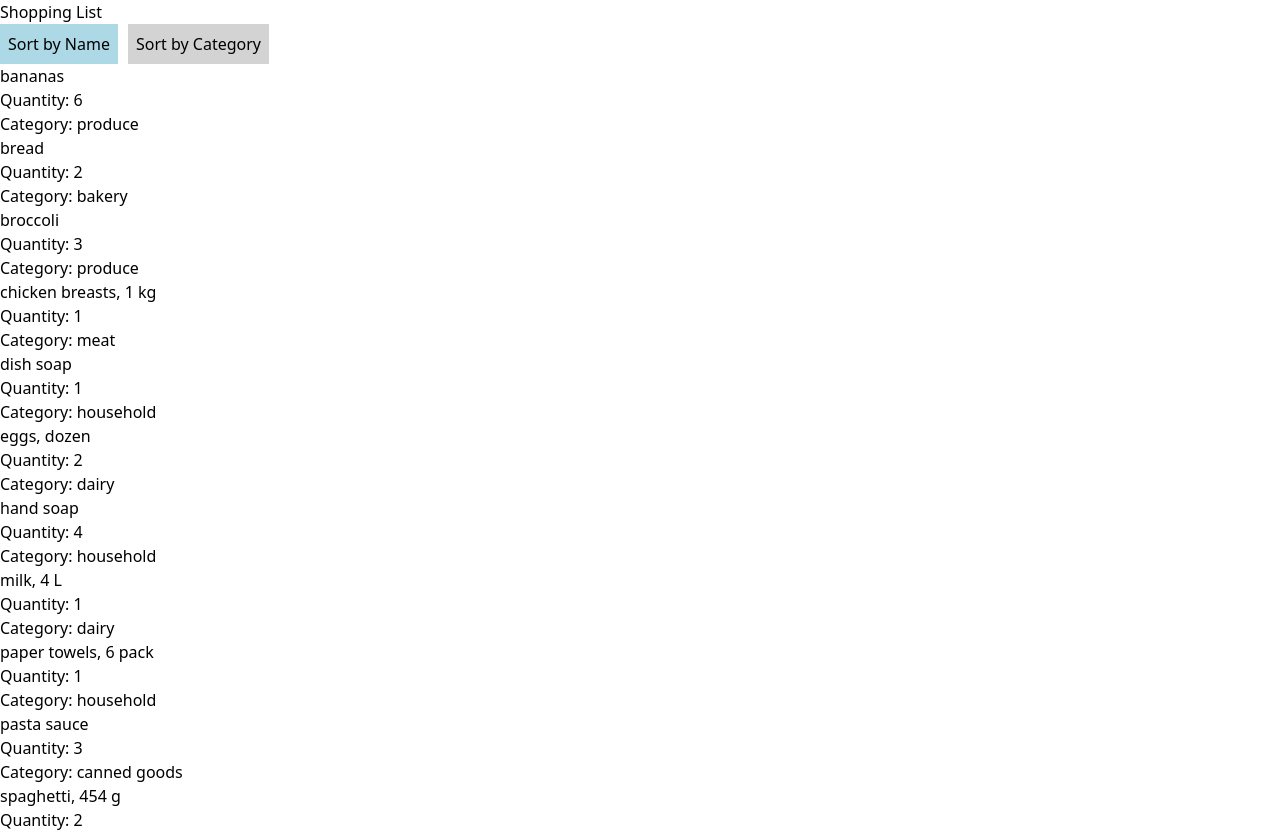
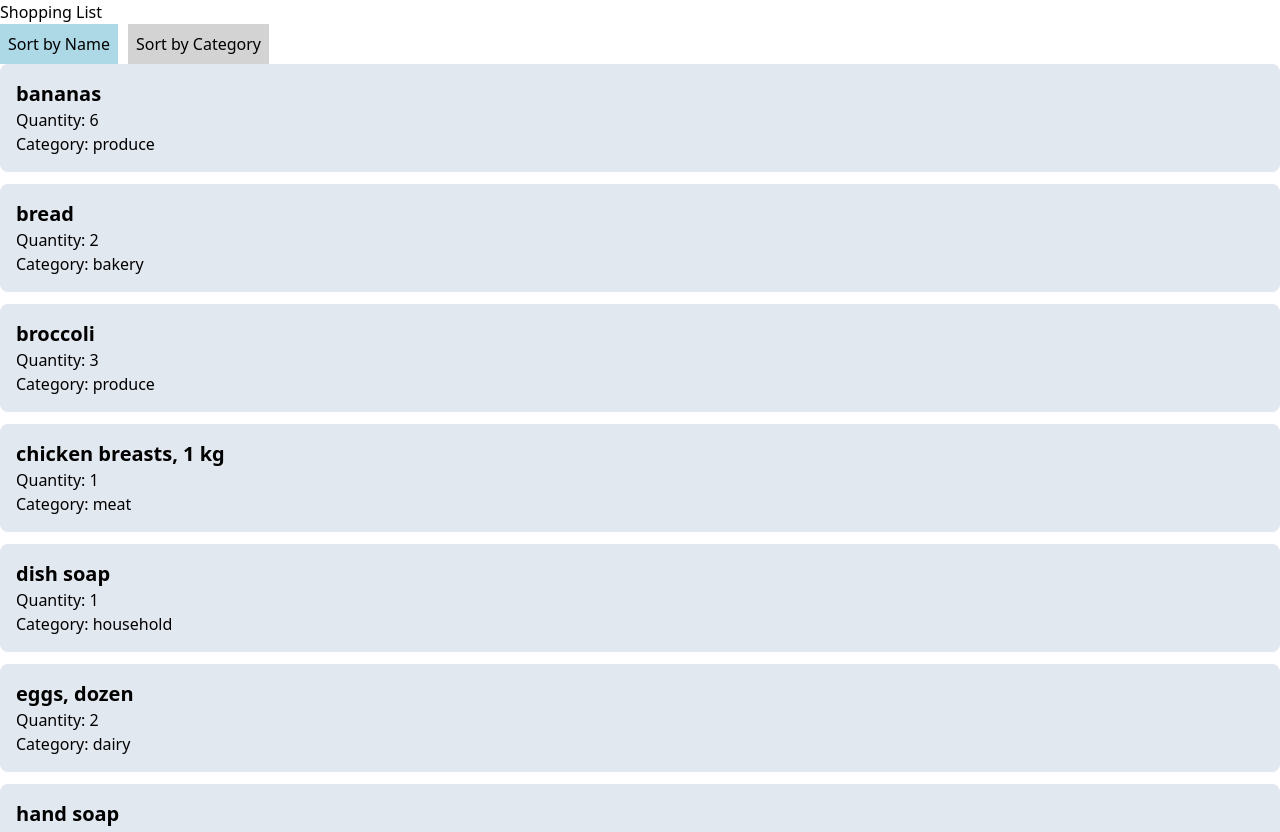
Before and after one commit to louispadillo/cprg306a-assignment, a Next.js app: page /week-6 in a window 1280 px wide. Shown: the top 832 px of the page. Built offline with nearby package versions, Linux system fonts and the light colour scheme.

Commit message:
Update item.js

```diff
--- a/app/week-6/item.js
+++ b/app/week-6/item.js
@@ -1,7 +1,10 @@
 export default function Item({ name, quantity, category }) {
     return (
-        <li>
-            <h2>{name}</h2>
+        <li className="list-none bg-slate-200 p-4 rounded-lg mb-3">
+            <h2 className="text-xl font-bold">
+                {name}
+            </h2>
+
             <p>Quantity: {quantity}</p>
             <p>Category: {category}</p>
         </li>
```
